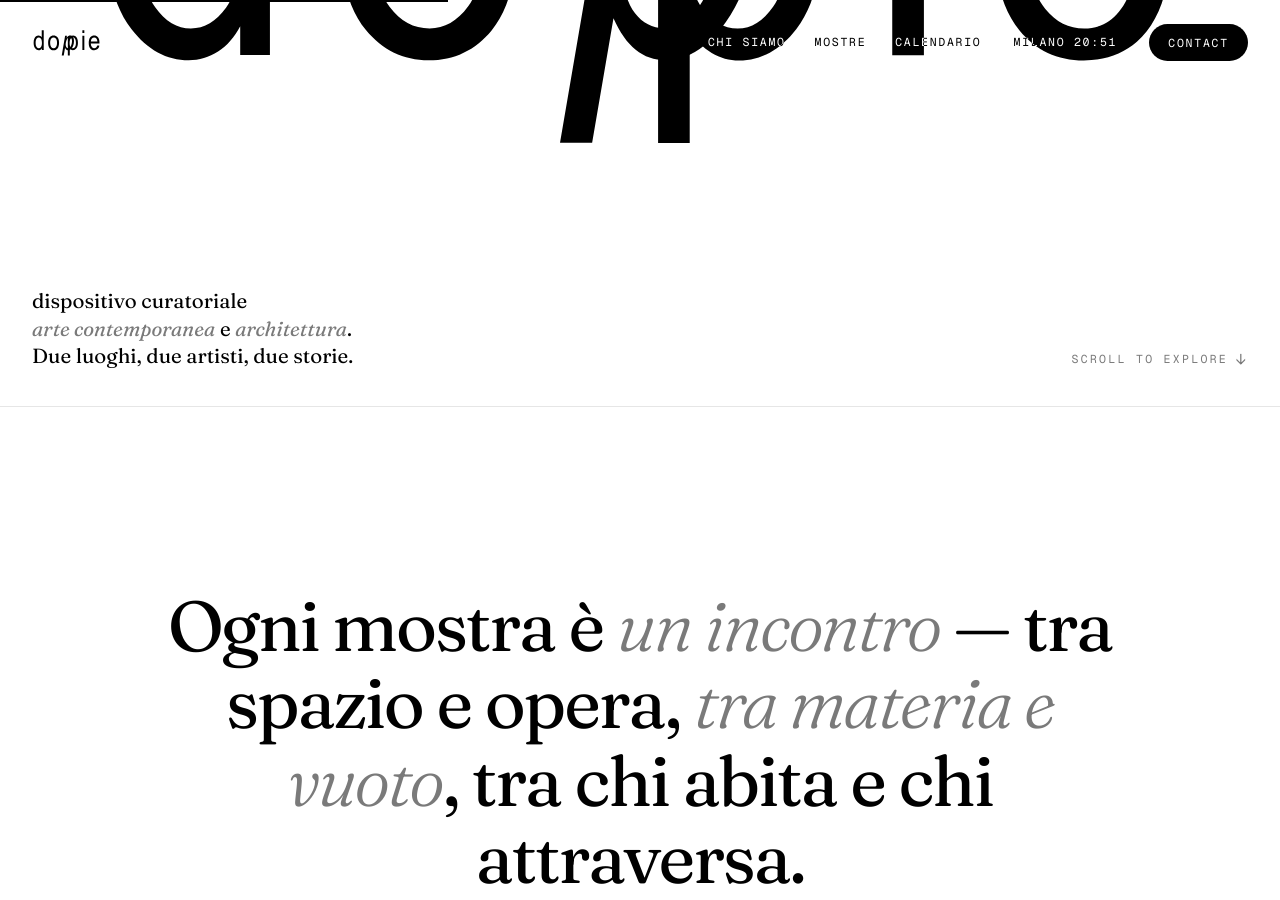
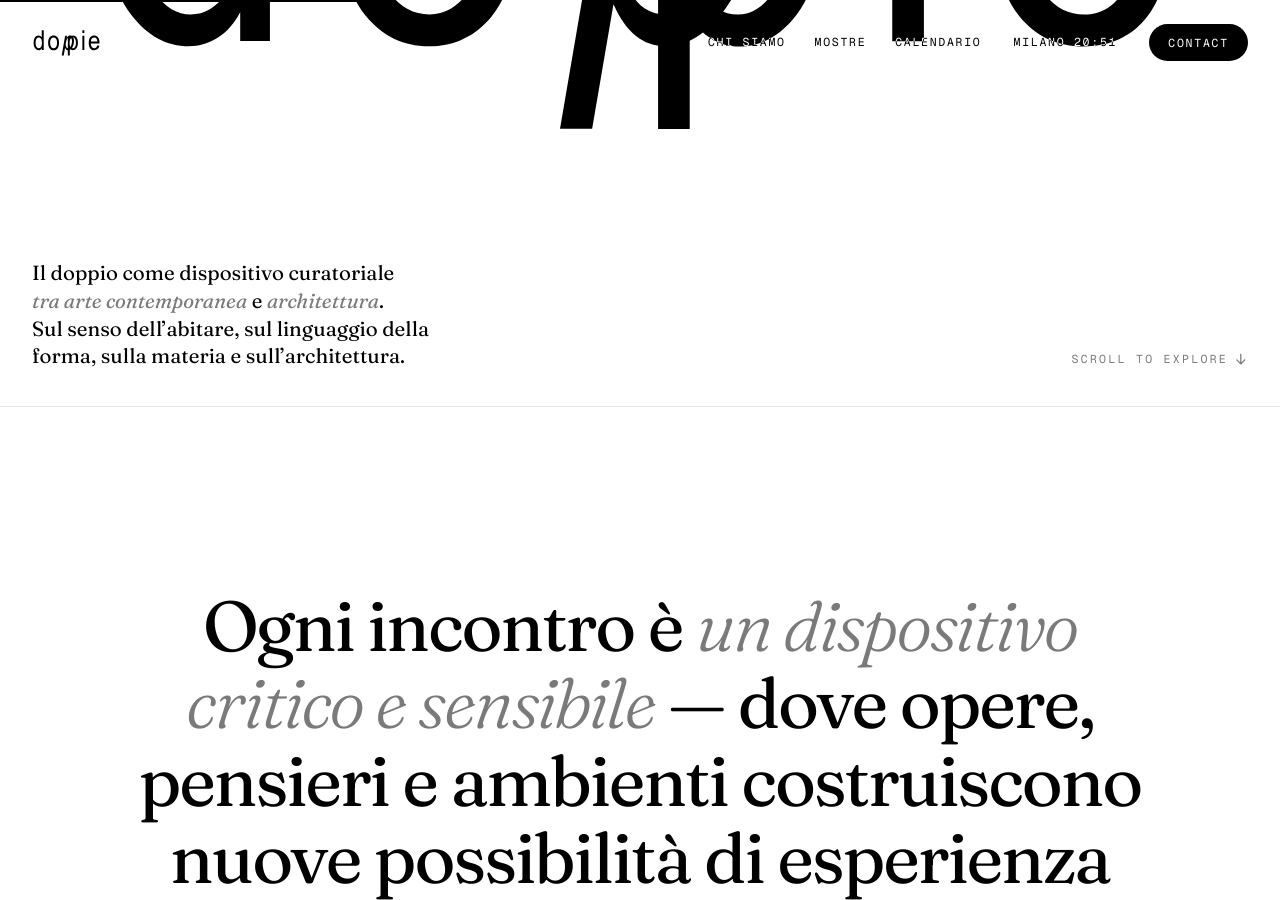
Before and after one commit to doppie-project/doppie-project.github.io, a Jekyll site: the page built from index.md, in a window 1280 px wide and 900 px high, scrolled down 494 px. Built offline with Jekyll 4.4.1, drawn with Linux system fonts in a browser that asks for light colours; a script that is not in the unit is left out; some of the changed text lies outside the part shown.

Commit message:
Update Pagine del Sito “homepage”

```diff
--- a/index.md
+++ b/index.md
@@ -1,14 +1,18 @@
 ---
 layout: default
 permalink: /
-hero_top_left: Est. MMXXIV
+hero_top_left: Est. MMXXV
 hero_top_center: Collettivo — Milano / Como
-hero_statement_line_1: dispositivo curatoriale
-hero_statement_line_2: <em>arte contemporanea</em> e <em>architettura</em>.
-hero_statement_line_3: Due luoghi, due artisti, due storie.
+hero_statement_line_1: Il doppio come dispositivo curatoriale
+hero_statement_line_2: <em>tra arte contemporanea</em> e <em>architettura</em>.
+hero_statement_line_3: Sul senso dell’abitare, sul linguaggio della forma, sulla
+  materia e sull’architettura.
 scroll_cue_text: Scroll to explore
-manifesto_text: Ogni mostra è <em>un incontro</em> — tra spazio e opera, <em>tra
-  materia e vuoto</em>, tra chi abita e chi attraversa.
+manifesto_text: >
+  Ogni incontro è <em>un dispositivo critico e sensibile</em> — dove opere,
+  pensieri e ambienti costruiscono nuove possibilità di esperienza collettiva,
+  <em>creando un ponte tra la città di Milano e la città di Como</em>, tra chi
+  abita e chi attraversa.
 ---
 
 <section id="hero">
```
